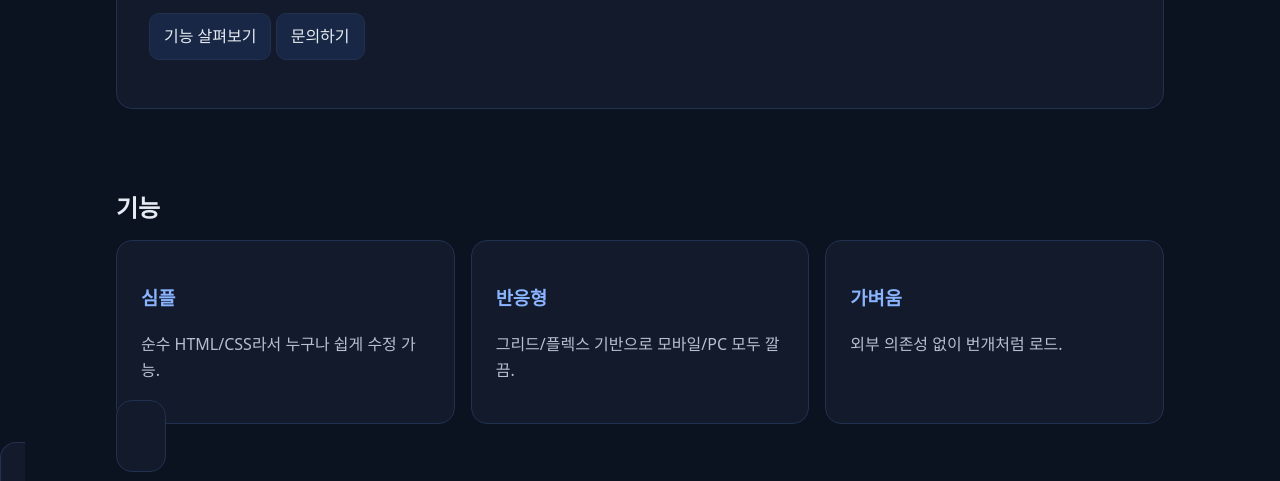
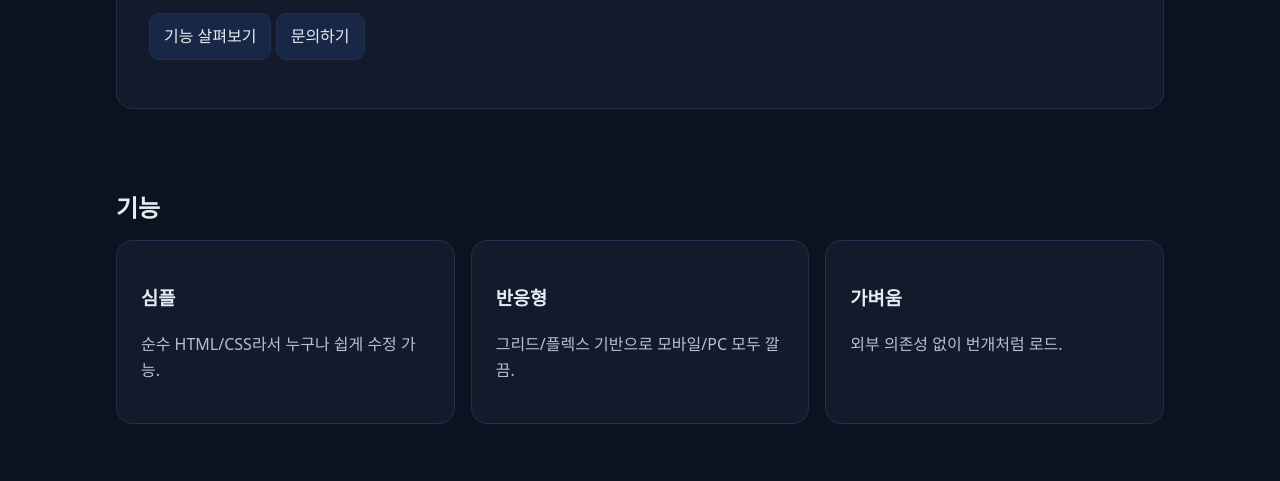
Before and after one commit to gosaengchung/BG_test, a plain HTML site: page index.html in a window 1280 px wide. Shown: the part 280-761 px from the top of the page. Drawn offline with Linux system fonts and the light colour scheme.

Commit message:
Update index.html

```diff
--- a/index.html
+++ b/index.html
@@ -48,7 +48,7 @@
       <button class="btn nav-toggle" aria-controls="nav" aria-expanded="false">메뉴</button>
       <nav id="nav" aria-label="주요 메뉴">
         <a href="/">홈</a>
-        <a href="subpage.html">서브 페이지</a>
+        <a href="/subpage">서브 페이지</a>
         <a href="#features">기능</a>
         <a href="#gallery">갤러리</a>
         <a href="#contact">문의</a>
@@ -72,9 +72,9 @@
     <section id="features" class="wrap">
       <h2>기능</h2>
       <div class="grid">
-        <a href="#" class="card" data-ga-action="select_content" data-ga-category="feature" data-ga-label="simple"><h3>심플</h3><p class="muted">순수 HTML/CSS라서 누구나 쉽게 수정 가능.</p></a>
-        <a href="#" class="card" data-ga-action="select_content" data-ga-category="feature" data-ga-label="responsive"><h3>반응형</h3><p class="muted">그리드/플렉스 기반으로 모바일/PC 모두 깔끔.</p></a>
-        <a href="#" class="card" data-ga-action="select_content" data-ga-category="feature" data-ga-label="lightweight"><h3>가벼움</h3><p class="muted">외부 의존성 없이 번개처럼 로드.</p></div>
+        <div class="card" data-ga-action="select_content" data-ga-category="feature" data-ga-label="simple"><h3>심플</h3><p class="muted">순수 HTML/CSS라서 누구나 쉽게 수정 가능.</p></div>
+        <div class="card" data-ga-action="select_content" data-ga-category="feature" data-ga-label="responsive"><h3>반응형</h3><p class="muted">그리드/플렉스 기반으로 모바일/PC 모두 깔끔.</p></div>
+        <div class="card" data-ga-action="select_content" data-ga-category="feature" data-ga-label="lightweight"><h3>가벼움</h3><p class="muted">외부 의존성 없이 번개처럼 로드.</p></div>
       </div>
     </section>
 
```
